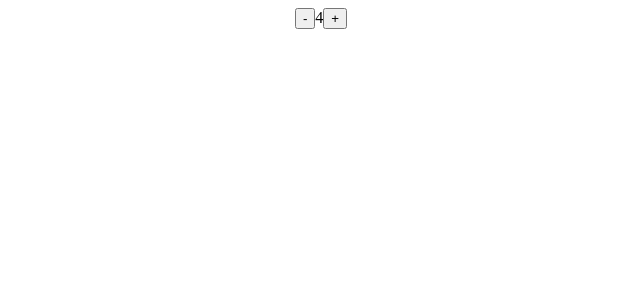
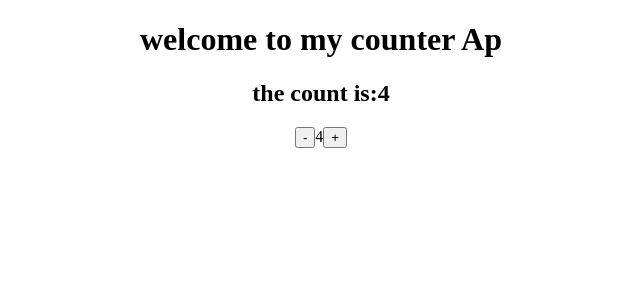
Before and after one commit to mohamud-eslan/React-JS, a React (Create React App) app: page / in a window 1280 px wide. Shown: the top 300 px of the page, without its empty margins (319-959 px from the left). Built offline with nearby package versions, Linux system fonts and the light colour scheme.

Commit message:
an other commit

```diff
--- a/src/App.js
+++ b/src/App.js
@@ -2,19 +2,18 @@ import {useState} from 'react';
 //import Form from './component/Form';
 import './App.css';
 
-
 function App() {
   const [count, setCount] = useState(4);
-  function decrementCount(){
-    setCount(prevCount => prevCount - 1)
+   const decrementCount = ()=>{
+    setCount(count - 1)
   }
-  function incrementCount(){
-    setCount(prevCount => prevCount + 1)
+   const incrementCount = ()=>{
+    setCount(count + 1)
   }
-
-
   return (
     <div className="App">
+      <h1>welcome to my counter Ap</h1>
+      <h2>the count is:{count}</h2>
       <button onClick={decrementCount}>-</button>
        <span>{count}</span>
         <button onClick={incrementCount}>+</button>
```
Also changed, not shown: src/component/form.js (+16 -1 lines).
